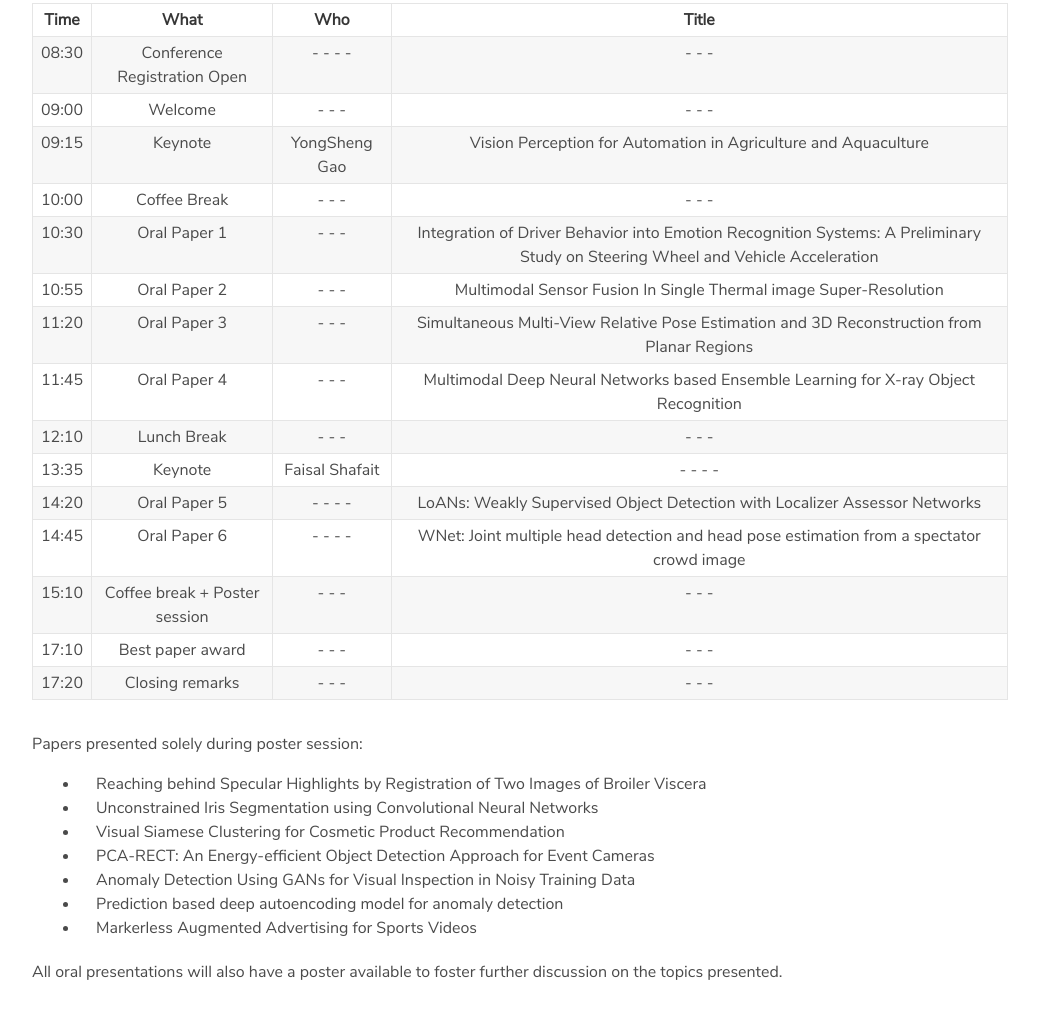
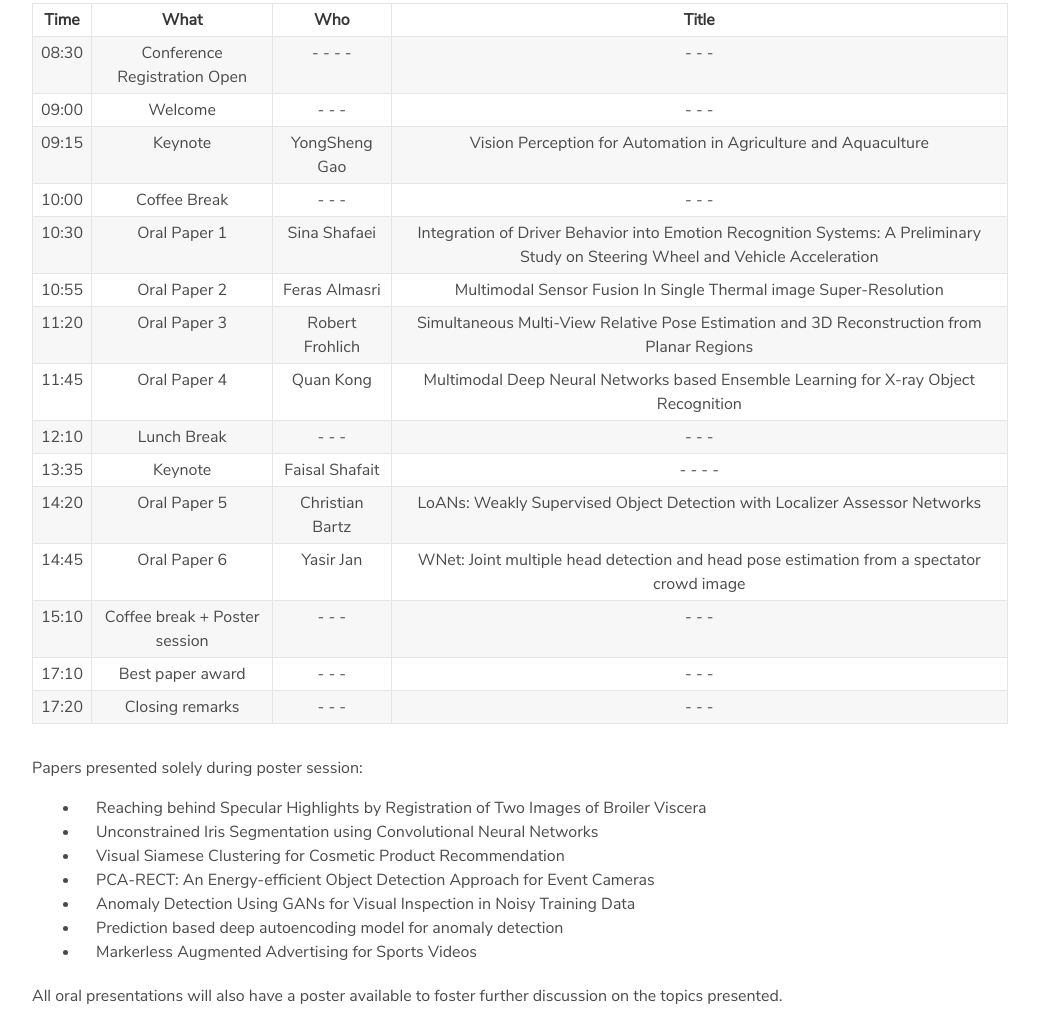
Before and after one commit to StevenPuttemans/AMV2018, a plain HTML site: page index.html in a window 1280 px wide. Shown: the part 7228-8244 px from the top of the page, without its empty margins (120-1159 px from the left). Drawn offline with Linux system fonts and the light colour scheme.

Commit message:
add speakers pro forma

```diff
--- a/index.html
+++ b/index.html
@@ -592,28 +592,28 @@ topics within Advanced Machine Vision:</p>
 <tr>
 <td align="left">10:30</td>
 <td align="left">Oral Paper 1</td>
-<td align="left">- - -</td>
+<td align="left">Sina Shafaei</td>
 <td align="left">Integration of Driver Behavior into Emotion Recognition Systems: A Preliminary Study on Steering Wheel and Vehicle Acceleration</td>
 </tr>
 
 <tr>
 <td align="left">10:55</td>
 <td align="left">Oral Paper 2</td>
-<td align="left">- - -</td>
+<td align="left">Feras Almasri</td>
 <td align="left">Multimodal Sensor Fusion In Single Thermal image Super-Resolution</td>
 </tr>
 
 <tr>
 <td align="left">11:20</td>
 <td align="left">Oral Paper 3</td>
-<td align="left">- - -</td>
+<td align="left">Robert Frohlich</td>
 <td align="left">Simultaneous Multi-View Relative Pose Estimation and 3D Reconstruction from Planar Regions</td>
 </tr>
 
 <tr>
 <td align="left">11:45</td>
 <td align="left">Oral Paper 4</td>
-<td align="left">- - -</td>
+<td align="left">Quan Kong</td>
 <td align="left">Multimodal Deep Neural Networks based Ensemble Learning for X-ray Object Recognition</td>
 </tr>
 
@@ -634,14 +634,14 @@ topics within Advanced Machine Vision:</p>
 <tr>
 <td align="left">14:20</td>
 <td align="left">Oral Paper 5</td>
-<td align="left">- - - -</td>
+<td align="left">Christian Bartz</td>
 <td align="left">LoANs: Weakly Supervised Object Detection with Localizer Assessor Networks</td>
 </tr>
 
 <tr>
 <td align="left">14:45</td>
 <td align="left">Oral Paper 6</td>
-<td align="left">- - - -</td>
+<td align="left">Yasir Jan</td>
 <td align="left">WNet: Joint multiple head detection and head pose estimation from a spectator crowd image</td>
 </tr>
 
```
Also changed, not shown: program/index.html (+6 -6 lines).
